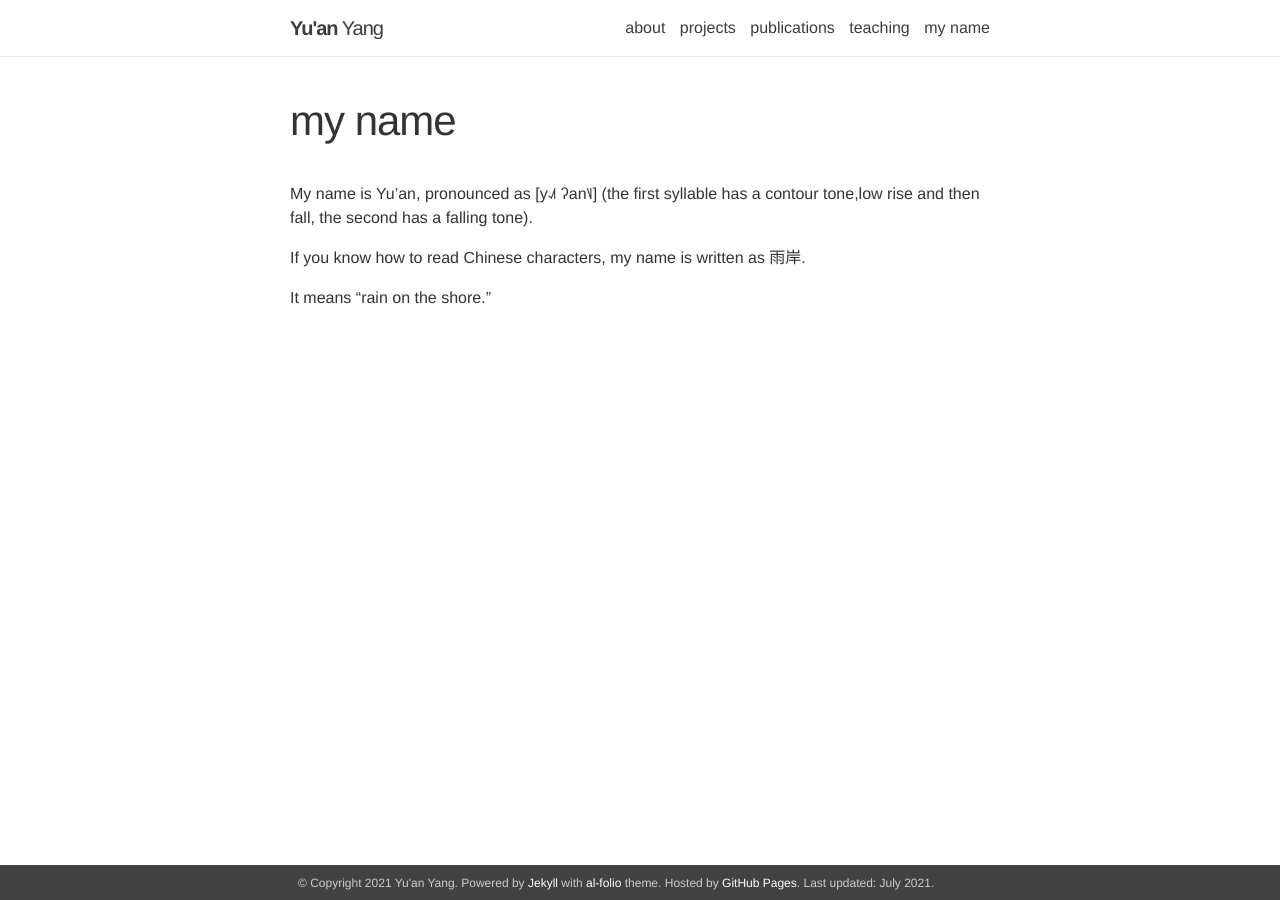
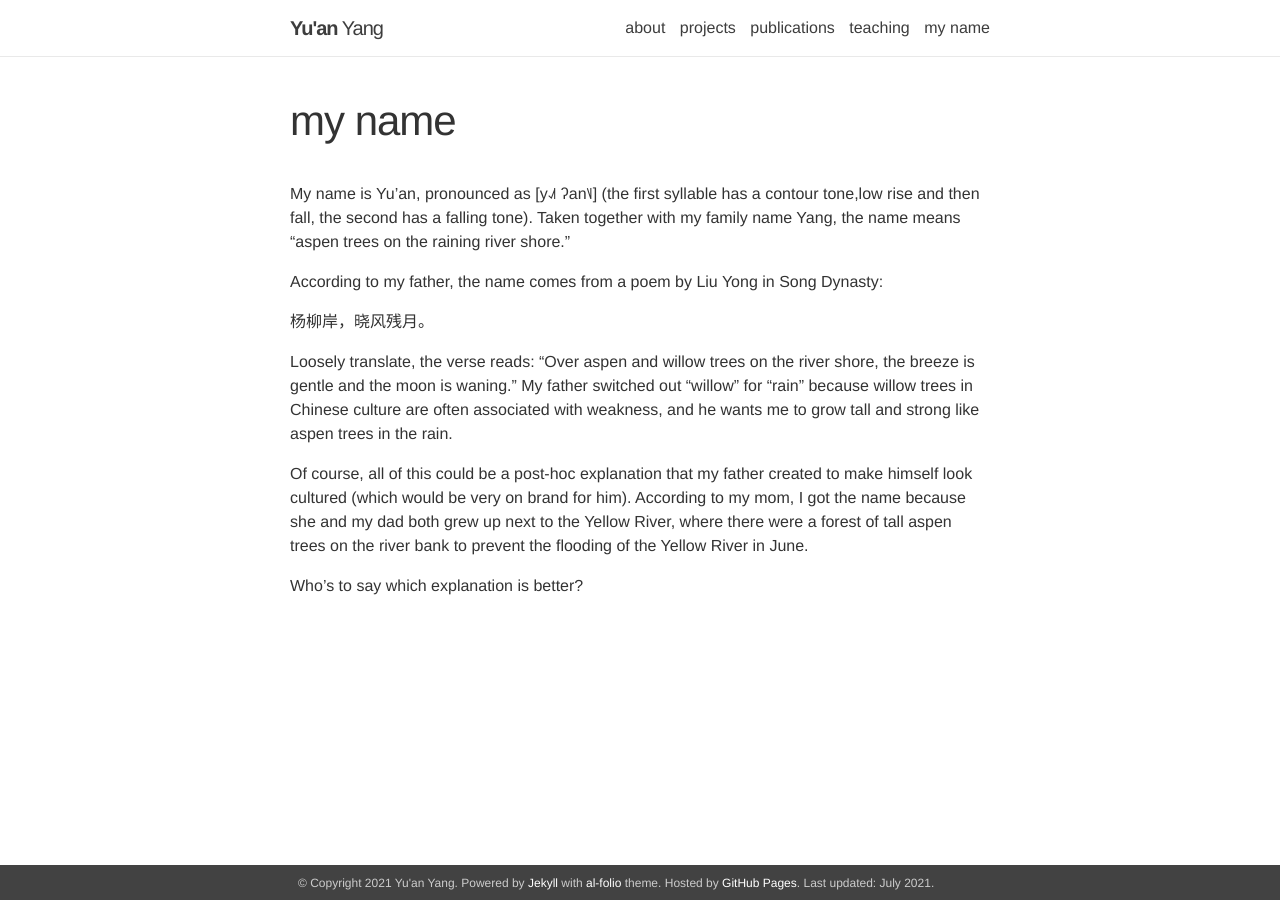
Before and after one commit to Yu-an/yu-an.github.io, a Jekyll site: the page built from _pages/the_name.md, in a window 1280 px wide. Built offline with Jekyll 4.4.1, drawn with Linux system fonts in a browser that asks for light colours.

Commit message:
correct typos, add name

```diff
--- a/_bibliography/papers.bib
+++ b/_bibliography/papers.bib
@@ -17,7 +17,7 @@
 @inproceedings{QuestionsLSA,
 	slides = {https://yu-an.github.io/assets/pdf/Questionhood_abstract_LSA.pdf},
 	booktitle = {Proceedings of Linguistics Society of America 2022},
-	title = {\textit{Are you asking me or telling me?} Learning to identify questions in early speech to children},
+	title = {\emph{Are you asking me or telling me?} Learning to identify questions in early speech to children},
 	year = {to appear}}
 
 @article{YDVJ2021,
--- a/_pages/the_name.md
+++ b/_pages/the_name.md
@@ -4,8 +4,14 @@ permalink: /about_name/
 title: my name
 ---
 
-My name is Yu'an, pronounced as [y˨˩˦ ʔan˥˩] (the first syllable has a contour tone,low rise and then fall, the second has a falling tone).
+My name is Yu'an, pronounced as [y˨˩˦ ʔan˥˩] (the first syllable has a contour tone,low rise and then fall, the second has a falling tone). Taken together with my family name Yang, the name means "aspen trees on the raining river shore."
 
-If you know how to read Chinese characters, my name is written as 雨岸.
+According to my father, the name comes from a poem by Liu Yong in Song Dynasty:
 
-It means "rain on the shore."
+杨柳岸，晓风残月。
+
+Loosely translate, the verse reads: "Over aspen and willow trees on the river shore, the breeze is gentle and the moon is waning." My father switched out "willow" for "rain" because willow trees in Chinese culture are often associated with weakness, and he wants me to grow tall and strong like aspen trees in the rain.
+
+Of course, all of this could be a post-hoc explanation that my father created to make himself look cultured (which would be very on brand for him). According to my mom, I got the name because she and my dad both grew up next to the Yellow River, where there were a forest of tall aspen trees on the river bank to prevent the flooding of the Yellow River in June.
+
+Who's to say which explanation is better?
```
Also changed, not shown: _pages/teaching.md (+1 -1 lines).
